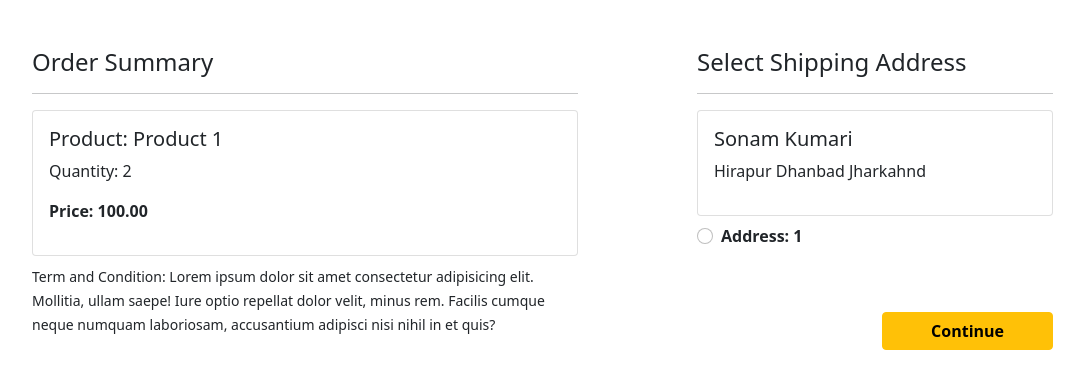
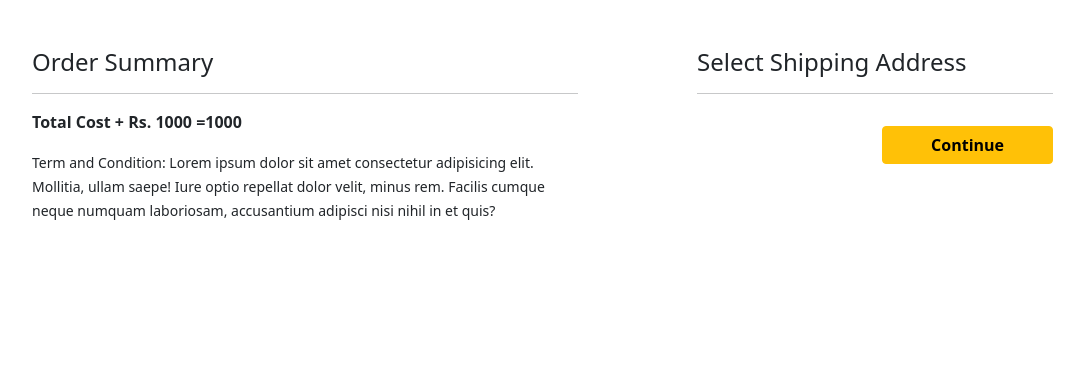
Before and after one commit to VipinChaudhary31/E-Commerce_Website, a Django app: page /checkout/ in a window 1280 px wide. Shown: the part 56-445 px from the top of the page, without its empty margins (50-1134 px from the left). Run offline with Django 4.2, Linux system fonts and the light colour scheme; a user stored in the database is signed in; data comes from the database, SQL or seed files in the repository; some libraries are stand-ins or nearby versions.

Commit message:
completed checkout page and fetch data from cart and address for placing order

```diff
--- a/GadgetShop/app/models.py
+++ b/GadgetShop/app/models.py
@@ -64,6 +64,11 @@ class Cart(models.Model):
 	def __str__(self):
 		return str(self.id)
 
+	@property
+	def total_cost(self):
+		return self.quantity * self.product.selling_price
+
+
 # vaible showing the status of the product
 STATUS_CHOICES = (
 	('Accepted','Accepted'),
--- a/GadgetShop/app/templates/app/checkout.html
+++ b/GadgetShop/app/templates/app/checkout.html
@@ -7,30 +7,35 @@
   <div class="col-sm-6">
     <h4>Order Summary</h4>
     <hr>
+    {% for items in cart_items %}
       <div class="card mb-2">
         <div class="card-body">
-          <h5>Product: Product 1</h5>
-          <p>Quantity: 2</p>
-          <p class="fw-bold">Price: 100.00</p>
+          <h5>Product: {{items.product.title}}</h5>
+          <p>Quantity: {{items.quantity}}</p>
+          <p class="fw-bold">Price: {{items.total_cost}}</p>
         </div>
       </div>
+      {% endfor%}
+      <p class="fw-bold">Total Cost + Rs. 1000 ={{totalamount}}</p>
     <small>Term and Condition: Lorem ipsum dolor sit amet consectetur adipisicing elit. Mollitia, ullam saepe! Iure optio repellat dolor velit, minus rem. Facilis cumque neque numquam laboriosam, accusantium adipisci nisi nihil in et quis?</small>
   </div>
   <div class="col-sm-4 offset-sm-1">
     <h4>Select Shipping Address</h4>
     <hr>
     <form action="">
+      {% for ad in add %}
       <div class="card">
         <div class="card-body">
-        <h5>Sonam Kumari</h5>
-        <p>Hirapur Dhanbad Jharkahnd</p>
+        <h5>{{ad.name}}</h5>
+        <p>{{ad.locality}}, {{ad.city}}, {{ad.state}} - {{ad.zipcode}}</p>
         </div>
       </div>
         <div class="form-check mt-2 mb-5">
           <input class="form-check-input" type="radio" value="">
           <label class="form-check-label fw-bold" for="">
-            Address: 1 </label>
+            Address: {{forloop.counter}} </label>
         </div>
+        {% endfor %}
         <div class="text-end">
           <button type="submit" class="btn btn-warning mt-3 px-5 fw-bold">Continue</button>
         </div>
--- a/GadgetShop/app/views.py
+++ b/GadgetShop/app/views.py
@@ -151,7 +151,19 @@ class CustomerRegistrationView(View):
 
 # function based view for checkout
 def checkout(request):
-    return render(request, 'app/checkout.html')
+    user = request.user
+    add = Customer.objects.filter(user=user)
+    cart_items = Cart.objects.filter(user=user)
+    amount = 0
+    shipping_amount = 1000
+    totalamount = 1000
+    cart_product = [p for p in Cart.objects.all() if p.user==request.user]
+    if cart_product:
+        for p in cart_product:
+            tempamount = (p.quantity * p.product.selling_price)
+            amount += tempamount
+        totalamount = amount + shipping_amount
+    return render(request, 'app/checkout.html',{'add':add, 'totalamount':totalamount, 'cart_items':cart_items})
 
 # class based view for profiles page
 class ProfileView(View):
```
